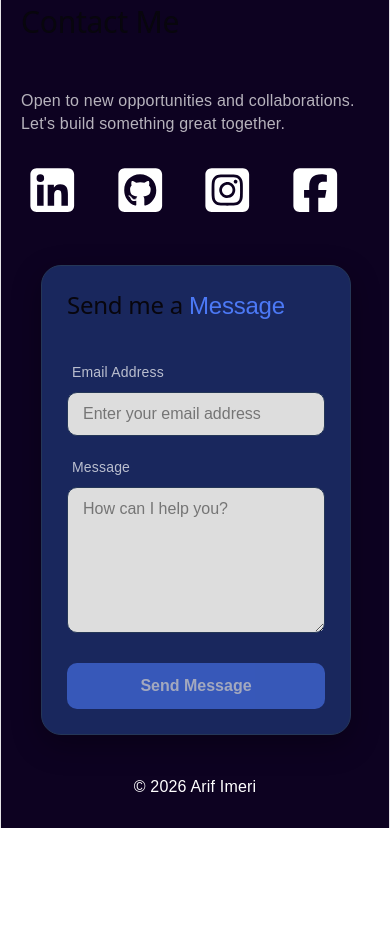
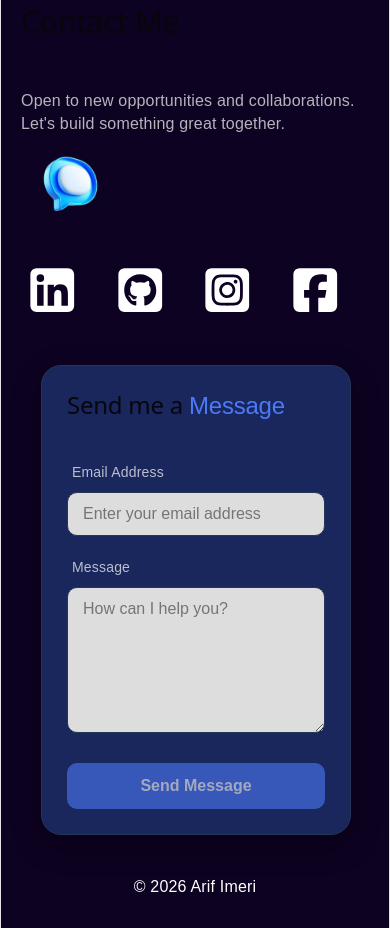
Before and after one commit to arifimeri/MyPortfolio, a React (Vite) app: page / in a window 390 px wide. Shown: the part 2400-3328 px from the top of the page. Before the commit the page ends 3228 px from the top, so only its background shows below. Built offline with nearby package versions, Linux system fonts and the light colour scheme.

Commit message:
Added a image in contact section

```diff
--- a/src/Components/Portfolio.css
+++ b/src/Components/Portfolio.css
@@ -337,6 +337,11 @@
   color: none;
 }
 
+.imageInContactSection{
+  width: 250px;
+  height: 250px;
+}
+
 .copyright-footer{
   margin-bottom: 30px;
 }
@@ -449,6 +454,12 @@
   .title-in-contact-section {
     text-align: start;
   }
+
+  .imageInContactSection{
+     width: 100%;
+    max-width: 100px;
+    height: 100px;
+  }
 }
 
 @media (max-width: 600px) {
@@ -489,4 +500,10 @@
   .contact-section{
     margin-bottom: 20px !important;
   }
+
+    .imageInContactSection{
+    width: 100%;
+    max-width: 100px;
+    height: 100px;
+  }
 }
--- a/src/Components/PortfolioPage.jsx
+++ b/src/Components/PortfolioPage.jsx
@@ -3,6 +3,7 @@ import React, { useState, useEffect } from 'react';
 import { faArrowUp } from '@fortawesome/free-solid-svg-icons';
 import './Portfolio.css';
 import profileImage from "../assets/Arif_image.jpeg";
+import chatImage from "../assets/photoInContactForm.png";
 import firstProject from "../assets/firstProjectInPortfolio.png";
 import { FontAwesomeIcon } from '@fortawesome/react-fontawesome';
 import { faHtml5, faCss3, faJs, faReact, faJava, faDocker, faWordpress, faGitAlt, faGithub ,
@@ -172,6 +173,7 @@ const closeMenu = () => {
           Open to new opportunities and collaborations.
           Let's build something great together.
         </p>
+        <img className='imageInContactSection' src={chatImage} alt="chat image" />
         <div className="contact-links">
          <a href="https://www.linkedin.com/in/arif-imeri-729824345/" target="_blank" rel="noopener noreferrer"> <FontAwesomeIcon icon={faSquareLinkedin} className='contactPlatforms'/></a>
          <a href="https://github.com/arifimeri"   target="_blank" rel="noopener noreferrer"> <FontAwesomeIcon icon={faSquareGithub} className='contactPlatforms'/></a>
```
Also changed, not shown: src/assets/photoInContactForm.png (added).
